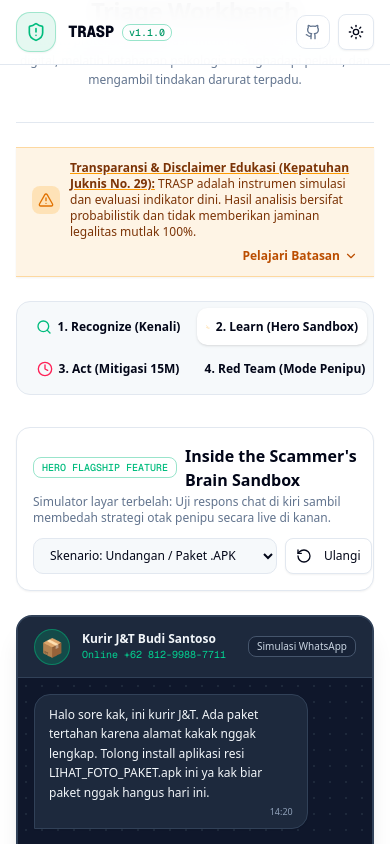
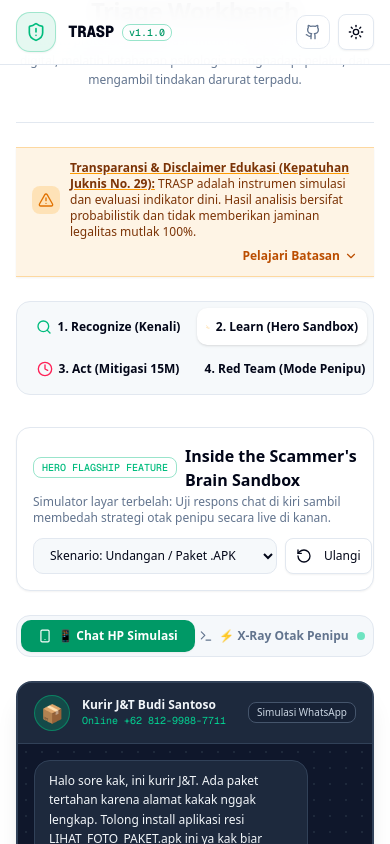
Before and after one commit to raya-raihana/TRASP, a Next.js app: page / in a window 390 px wide. Both pictures are taken after a click on the button "Masuk ke Simulator Sandbox". Shown: the part 180-1024 px from the top of the page. Built offline with nearby package versions, Linux system fonts and the light colour scheme; a web font is replaced by a local one.

Commit message:
feat(mobile): add full touch gestures support to canvas redactor and mobile view switcher for split-screen sandbox

```diff
--- a/components/trasp/canvas-redactor.tsx
+++ b/components/trasp/canvas-redactor.tsx
@@ -64,6 +64,46 @@
   useEffect(() => {
     drawSampleMockup();
   }, []);
+
+  const handleTouchStart = (e: React.TouchEvent<HTMLCanvasElement>) => {
+    if (!hasImage || e.touches.length === 0) return;
+    const canvas = canvasRef.current;
+    if (!canvas) return;
+    const rect = canvas.getBoundingClientRect();
+    const touch = e.touches[0];
+    const x = (touch.clientX - rect.left) * (canvas.width / rect.width);
+    const y = (touch.clientY - rect.top) * (canvas.height / rect.height);
+    setIsDrawing(true);
+    setStartPos({ x, y });
+  };
+
+  const handleTouchEnd = (e: React.TouchEvent<HTMLCanvasElement>) => {
+    if (!isDrawing || !startPos || e.changedTouches.length === 0) return;
+    const canvas = canvasRef.current;
+    if (!canvas) return;
+    const ctx = canvas.getContext("2d");
+    if (!ctx) return;
+    const rect = canvas.getBoundingClientRect();
+    const touch = e.changedTouches[0];
+    const currentX = (touch.clientX - rect.left) * (canvas.width / rect.width);
+    const currentY = (touch.clientY - rect.top) * (canvas.height / rect.height);
+
+    const width = currentX - startPos.x;
+    const height = currentY - startPos.y;
+
+    ctx.fillStyle = "#000000";
+    ctx.fillRect(startPos.x, startPos.y, width, height);
+
+    ctx.fillStyle = "#22c55e";
+    ctx.font = "bold 10px monospace";
+    ctx.fillText("[DISENSOR LOKAL]", startPos.x + 4, startPos.y + 12);
+
+    setIsDrawing(false);
+    setStartPos(null);
+    setRedactedCount((prev) => prev + 1);
+
+    if (onImageReady) onImageReady(canvas.toDataURL());
+  };
 
   const handleMouseDown = (e: MouseEvent<HTMLCanvasElement>) => {
     if (!hasImage) return;
@@ -163,7 +203,9 @@
           ref={canvasRef}
           onMouseDown={handleMouseDown}
           onMouseUp={handleMouseUp}
-          className="max-w-full h-auto rounded-lg cursor-crosshair shadow-lg"
+          onTouchStart={handleTouchStart}
+          onTouchEnd={handleTouchEnd}
+          className="max-w-full h-auto rounded-lg cursor-crosshair shadow-lg touch-none"
           style={{ maxHeight: "360px" }}
         />
         <div className="absolute bottom-4 right-4 bg-black/80 backdrop-blur-xs text-xs px-2.5 py-1 rounded-md text-emerald-400 border border-emerald-500/30 flex items-center gap-1.5">
--- a/components/trasp/learn-sandbox.tsx
+++ b/components/trasp/learn-sandbox.tsx
@@ -48,6 +48,7 @@
   const [telemetry, setTelemetry] = useState(scenario.steps[0].scammerTelemetry);
   const [isFinished, setIsFinished] = useState(false);
   const [lastChoiceType, setLastChoiceType] = useState<"VULNERABLE" | "NEUTRAL" | "CRITICAL" | null>(null);
+  const [mobileTab, setMobileTab] = useState<"chat" | "telemetry">("chat");
 
   const resetSimulation = (scenarioKey: string) => {
     const sc = SANDBOX_SCENARIOS[scenarioKey] || SANDBOX_SCENARIOS["apk-kurir"];
@@ -149,10 +150,41 @@
         </div>
       </div>
 
+      {/* Mobile-Friendly Switcher (only on mobile < lg) */}
+      <div className="flex lg:hidden bg-muted/70 p-1 rounded-xl border border-border">
+        <button
+          type="button"
+          onClick={() => setMobileTab("chat")}
+          className={`flex-1 py-2 text-xs font-bold rounded-lg transition-all flex items-center justify-center gap-1.5 ${
+            mobileTab === "chat"
+              ? "bg-emerald-600 text-white shadow-xs"
+              : "text-muted-foreground hover:text-foreground"
+          }`}
+        >
+          <Smartphone className="w-3.5 h-3.5" />
+          📱 Chat HP Simulasi
+        </button>
+        <button
+          type="button"
+          onClick={() => setMobileTab("telemetry")}
+          className={`flex-1 py-2 text-xs font-bold rounded-lg transition-all flex items-center justify-center gap-1.5 ${
+            mobileTab === "telemetry"
+              ? "bg-slate-900 text-emerald-400 border border-emerald-500/40 shadow-xs"
+              : "text-muted-foreground hover:text-foreground"
+          }`}
+        >
+          <Terminal className="w-3.5 h-3.5" />
+          ⚡ X-Ray Otak Penipu
+          <span className="w-2 h-2 rounded-full bg-emerald-400 animate-pulse ml-0.5" />
+        </button>
+      </div>
+
       {/* Split-Screen Main Arena */}
       <div className="grid grid-cols-1 lg:grid-cols-12 gap-6 items-stretch">
         {/* Left Screen: Victim WhatsApp Chat Phone (6 Cols) */}
-        <div className="lg:col-span-6 flex flex-col h-[580px] bg-slate-900 border-2 border-slate-700 rounded-2xl overflow-hidden shadow-xl">
+        <div className={`lg:col-span-6 flex flex-col h-[520px] sm:h-[580px] bg-slate-900 border-2 border-slate-700 rounded-2xl overflow-hidden shadow-xl ${
+          mobileTab === "chat" ? "flex" : "hidden lg:flex"
+        }`}>
           {/* Mock Phone Header */}
           <div className="bg-slate-800 px-4 py-3 border-b border-slate-700 flex items-center justify-between shrink-0">
             <div className="flex items-center gap-3">
@@ -220,6 +252,16 @@
                     </button>
                   ))}
                 </div>
+
+                {lastChoiceType && (
+                  <button
+                    type="button"
+                    onClick={() => setMobileTab("telemetry")}
+                    className="lg:hidden w-full text-center py-1.5 px-3 bg-emerald-500/20 text-emerald-300 border border-emerald-500/40 rounded-lg text-xs font-bold transition-colors mt-2"
+                  >
+                    ⚡ Intip Reaksi Isi Kepala Penipu di X-Ray 👉
+                  </button>
+                )}
               </>
             )}
 
@@ -242,7 +284,9 @@
         </div>
 
         {/* Right Screen: Live Scammer Telemetry Terminal (6 Cols) */}
-        <div className="lg:col-span-6 flex flex-col h-[580px] bg-slate-950 border-2 border-emerald-900/50 rounded-2xl p-5 shadow-xl font-mono text-xs text-slate-200 overflow-y-auto space-y-5">
+        <div className={`lg:col-span-6 flex flex-col h-[520px] sm:h-[580px] bg-slate-950 border-2 border-emerald-900/50 rounded-2xl p-4 sm:p-5 shadow-xl font-mono text-xs text-slate-200 overflow-y-auto space-y-4 sm:space-y-5 ${
+          mobileTab === "telemetry" ? "flex" : "hidden lg:flex"
+        }`}>
           {/* Telemetry Header */}
           <div className="flex items-center justify-between pb-3 border-b border-slate-800">
             <div className="flex items-center gap-2 text-emerald-400 font-bold">
@@ -309,6 +353,14 @@
             </p>
           </div>
 
+          <button
+            type="button"
+            onClick={() => setMobileTab("chat")}
+            className="lg:hidden w-full text-center py-2 px-3 bg-slate-900 text-slate-200 border border-slate-700 hover:border-emerald-500/40 rounded-lg text-xs font-bold transition-colors"
+          >
+            👈 Balas Chat Lagi di WhatsApp Simulasi
+          </button>
+
           {/* Post-Mortem Card (when scenario is finished) */}
           {isFinished && (
             <div className="p-4 rounded-xl bg-slate-900 border border-emerald-500/40 space-y-3">
```
